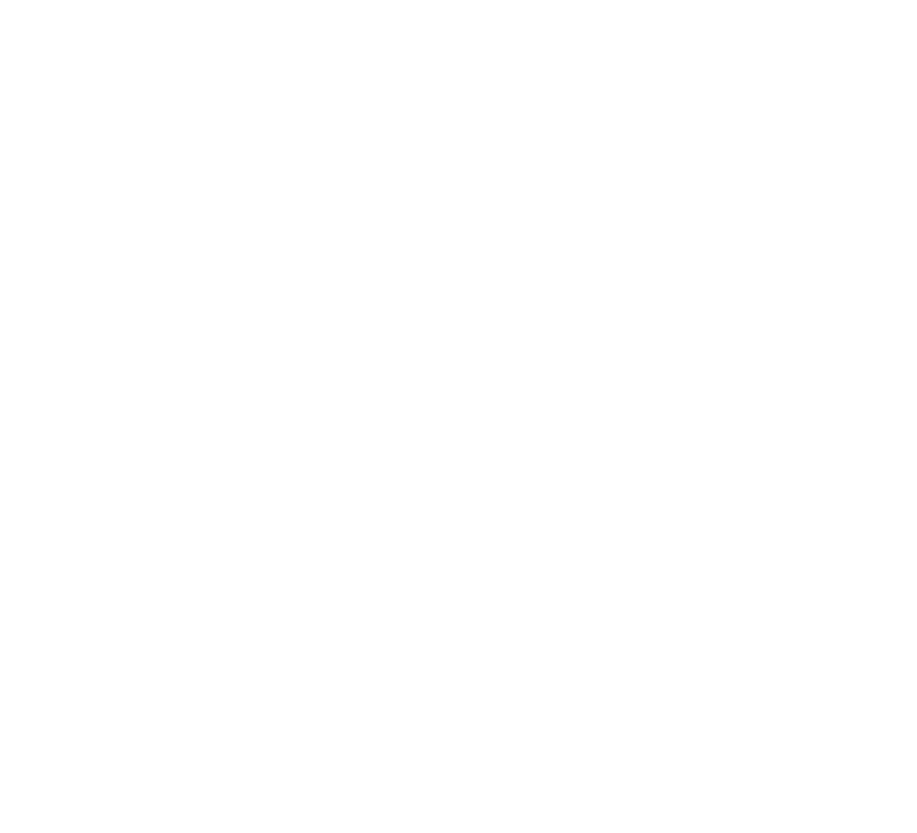
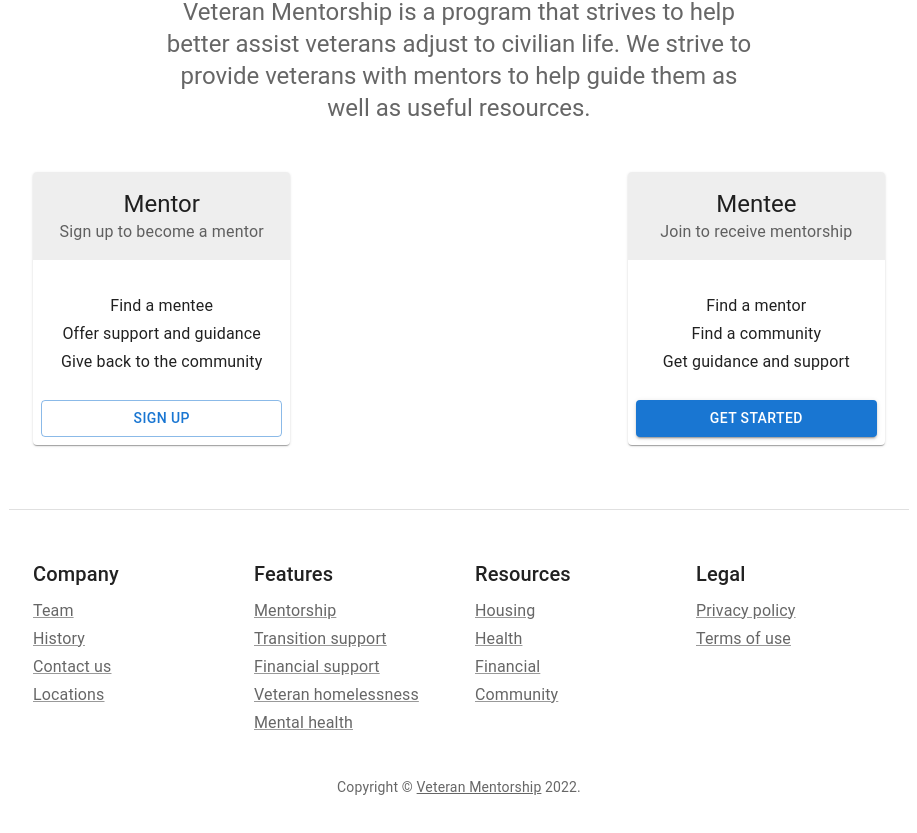
Before and after one commit to andrewaustin12/veteranMentorship, a React (Create React App) app in the folder client/: page / in a window 1280 px wide. Shown: the part 297-1130 px from the top of the page, without its empty margins (181-1098 px from the left). Before the commit the page ends 800 px from the top, so only its background shows below. Built offline with nearby package versions, Linux system fonts and the light colour scheme.

Commit message:
Add landing page code

```diff
--- /dev/null
+++ b/client/src/components/LandingPageComponent.js
@@ -0,0 +1,204 @@
+import * as React from 'react';
+import AppBar from '@mui/material/AppBar';
+import Box from '@mui/material/Box';
+import Button from '@mui/material/Button';
+import Card from '@mui/material/Card';
+import CardActions from '@mui/material/CardActions';
+import CardContent from '@mui/material/CardContent';
+import CardHeader from '@mui/material/CardHeader';
+import CssBaseline from '@mui/material/CssBaseline';
+import Grid from '@mui/material/Grid';
+import StarIcon from '@mui/icons-material/StarBorder';
+import Toolbar from '@mui/material/Toolbar';
+import Typography from '@mui/material/Typography';
+import Link from '@mui/material/Link';
+import GlobalStyles from '@mui/material/GlobalStyles';
+import Container from '@mui/material/Container';
+
+function Copyright(props) {
+  return (
+    <Typography variant="body2" color="text.secondary" align="center" {...props}>
+      {'Copyright © '}
+      <Link color="inherit" href="https://mui.com/">
+        Veteran Mentorship
+      </Link>{' '}
+      {new Date().getFullYear()}
+      {'.'}
+    </Typography>
+  );
+}
+
+const tiers = [
+  {
+    title: 'Mentor',
+    subheader: 'Sign up to become a mentor',
+    description: [
+      'Find a mentee',
+      'Offer support and guidance',
+      'Give back to the community',
+    ],
+    buttonText: 'Sign up',
+    buttonVariant: 'outlined',
+    buttonRoute: '/register',
+  },
+  {
+    title: 'Mentee',
+    subheader: 'Join to receive mentorship',
+    description: [
+      'Find a mentor',
+      'Find a community',
+      'Get guidance and support',
+    ],
+    buttonText: 'Get started',
+    buttonVariant: 'contained',
+    buttonRoute: '/login',
+  }
+];
+
+const footers = [
+  {
+    title: 'Company',
+    description: ['Team', 'History', 'Contact us', 'Locations'],
+  },
+  {
+    title: 'Features',
+    description: [
+      'Mentorship',
+      'Transition support',
+      'Financial support',
+      'Veteran homelessness',
+      'Mental health',
+    ],
+  },
+  {
+    title: 'Resources',
+    description: ['Housing', 'Health', 'Financial', 'Community'],
+  },
+  {
+    title: 'Legal',
+    description: ['Privacy policy', 'Terms of use'],
+  },
+];
+
+function LandingPageContent() {
+  return (
+    <React.Fragment>
+      <GlobalStyles styles={{ ul: { margin: 0, padding: 0, listStyle: 'none' } }} />
+      <CssBaseline />
+      <Container disableGutters maxWidth="sm" component="main" sx={{ pt: 8, pb: 6 }}>
+        <Typography
+          component="h1"
+          variant="h2"
+          align="center"
+          color="text.primary"
+          gutterBottom
+        >
+          Welcome to Veteran Mentorship
+        </Typography>
+        <Typography variant="h5" align="center" color="text.secondary" component="p">
+          Veteran Mentorship is a program that strives to help better assist veterans adjust to civilian life. We strive to provide veterans
+          with mentors to help guide them as well as useful resources.
+        </Typography>
+      </Container>
+      {/* End hero unit */}
+      <Container maxWidth="md" component="main">
+        <Grid container spacing={5} justifyContent="space-between">
+          {tiers.map((tier) => (
+            // Enterprise card is full width at sm breakpoint
+            <Grid
+              item
+              key={tier.title}
+              xs={12}
+              sm={tier.title === 'Enterprise' ? 12 : 6}
+              md={4}
+            >
+              <Card>
+                <CardHeader
+                  title={tier.title}
+                  subheader={tier.subheader}
+                  titleTypographyProps={{ align: 'center' }}
+                  subheaderTypographyProps={{
+                    align: 'center',
+                  }}
+                  sx={{
+                    backgroundColor: (theme) =>
+                      theme.palette.mode === 'light'
+                        ? theme.palette.grey[200]
+                        : theme.palette.grey[700],
+                  }}
+                />
+                <CardContent>
+                  <Box
+                    sx={{
+                      display: 'flex',
+                      justifyContent: 'center',
+                      alignItems: 'baseline',
+                      mb: 2,
+                    }}
+                  >
+                  </Box>
+                  <ul>
+                    {tier.description.map((line) => (
+                      <Typography
+                        component="li"
+                        variant="subtitle1"
+                        align="center"
+                        key={line}
+                      >
+                        {line}
+                      </Typography>
+                    ))}
+                  </ul>
+                </CardContent>
+                <CardActions>
+                  {/* Redirect to a route buttonURL: /register, login/, etc. */}
+                  <Button fullWidth variant={tier.buttonVariant}>
+                    {tier.buttonText}
+                    {/* Add url to /register */}
+
+
+                  </Button>
+                </CardActions>
+              </Card>
+            </Grid>
+          ))}
+        </Grid>
+      </Container>
+      {/* Footer */}
+      <Container
+        maxWidth="md"
+        component="footer"
+        sx={{
+          borderTop: (theme) => `1px solid ${theme.palette.divider}`,
+          mt: 8,
+          py: [3, 6],
+        }}
+      >
+        <Grid container spacing={4} justifyContent="space-evenly">
+          {footers.map((footer) => (
+            <Grid item xs={6} sm={3} key={footer.title}>
+              <Typography variant="h6" color="text.primary" gutterBottom>
+                {footer.title}
+              </Typography>
+              <ul>
+                {footer.description.map((item) => (
+                  <li key={item}>
+                    <Link href="#" variant="subtitle1" color="text.secondary">
+                      {item}
+                    </Link>
+                  </li>
+                ))}
+              </ul>
+            </Grid>
+          ))}
+        </Grid>
+        <Copyright sx={{ mt: 5 }} />
+      </Container>
+      {/* End footer */}
+    </React.Fragment>
+  );
+}
+
+export default function LandingPage() {
+  return <LandingPageContent />;
+}
--- a/client/src/pages/LandingPage.js
+++ b/client/src/pages/LandingPage.js
@@ -1,9 +1,10 @@
 import React from "react";
+import LandingPageComponent from "../components/LandingPageComponent";
 
 const LandingPage = () => {
   return (
     <div>
-      <h1>Landing Page</h1>
+      <LandingPageComponent />
     </div>
   );
 };
```
